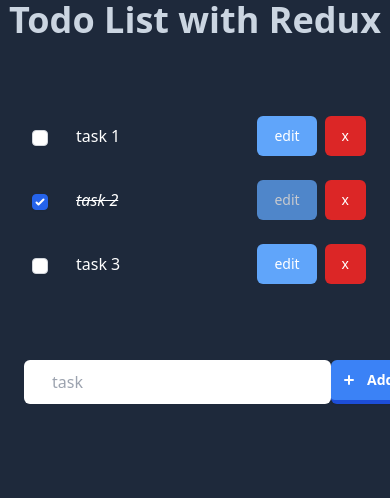
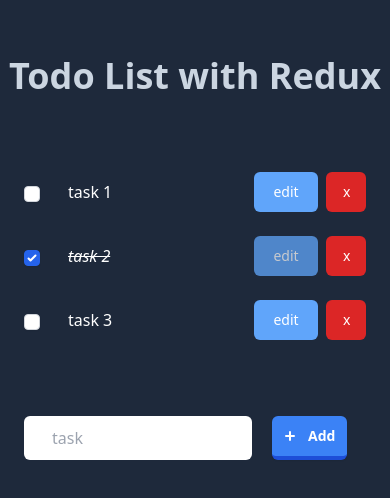
Before and after one commit to Celdama/redux-todo-app, a React (Create React App) app: page / in a window 390 px wide. Shown: the top 498 px of the page. Built offline with nearby package versions, Linux system fonts and the light colour scheme.

Commit message:
src: style done for now

```diff
--- a/src/App.js
+++ b/src/App.js
@@ -1,13 +1,11 @@
 import { TodoListStore } from './Components/TodoList';
 import { GlobalStyle } from './GlobalStyle';
-import { Container } from './app.style.tw';
+import { Container, TitleApp } from './app.style.tw';
 
 function App() {
   return (
-    <Container className='outline'>
-      <h1 className='font-semibold text-4xl text-slate-300 mb-16'>
-        Todo List with Redux
-      </h1>
+    <Container>
+      <TitleApp>Todo List with Redux</TitleApp>
       <TodoListStore />
       <GlobalStyle />
     </Container>
--- a/src/Components/AddTodoForm/addTodoForm.tw.js
+++ b/src/Components/AddTodoForm/addTodoForm.tw.js
@@ -3,13 +3,18 @@
 export const Form = tw.form`
   flex
   mt-16
-  justify-around
+  justify-start
+  lg:w-10/12
+  sm:mx-auto
+  sm:px-8
+  gap-5
 `;
 
 export const Input = tw.input`
   rounded-md
   sm:text-sm
   pr-12
+  w-8/12
   text-black
   pl-7
 `;
--- a/src/Components/TodoItem/index.js
+++ b/src/Components/TodoItem/index.js
@@ -49,7 +49,7 @@
           onChange={() => onToggle(todo)}
         />
         {editing ? (
-          <form className='block' onSubmit={(e) => saveNewTodo(todo, e)}>
+          <form onSubmit={(e) => saveNewTodo(todo, e)}>
             <EditTaskInput
               type='text'
               value={newTitle}
--- a/src/Components/TodoItem/todoItem.tw.js
+++ b/src/Components/TodoItem/todoItem.tw.js
@@ -73,10 +73,12 @@
   rounded-md
   border-transparent
   border
+  w-16
 `;
 
 export const DeleteBtn = tw(BtnItem)`
   bg-red-600
+  w-10
 `;
 
 export const EditBtn = tw(BtnItem)`
--- a/src/Components/TodoList/todoList.tw.js
+++ b/src/Components/TodoList/todoList.tw.js
@@ -11,8 +11,6 @@
   mx-auto
   lg:w-10/12
   container
-  pl-2
-  sm:pl-8
-  pr:2
-  sm:pr-8
+  px:2
+  sm:px-8
 `;
--- a/src/GlobalStyle.js
+++ b/src/GlobalStyle.js
@@ -4,11 +4,11 @@
   body {
     margin: 0;
     padding: 0;
+    background-color: #1e293b;
   }
 
 
   #root {
-    background-color: #1e293b;
     display: flex;
     justify-content: center;
   }
--- a/src/app.style.tw.js
+++ b/src/app.style.tw.js
@@ -11,6 +11,12 @@
   flex
   flex-col
   items-center
-  h-screen
-  w-screen
+  min-h-full
+  h-full
+  pt-14
+  pb-28
 `;
+
+export const TitleApp = tw.h1`
+  font-semibold text-4xl text-slate-300 mb-16
+`;
```
